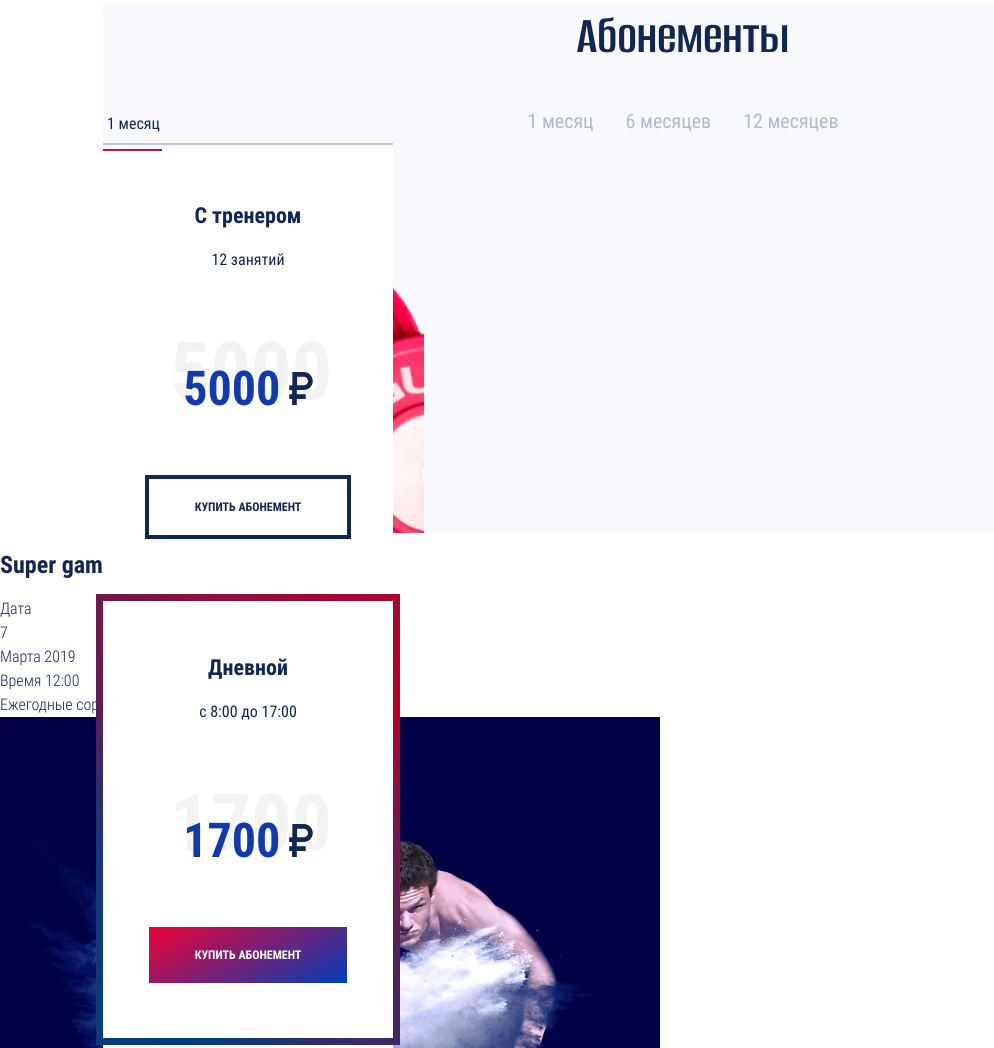
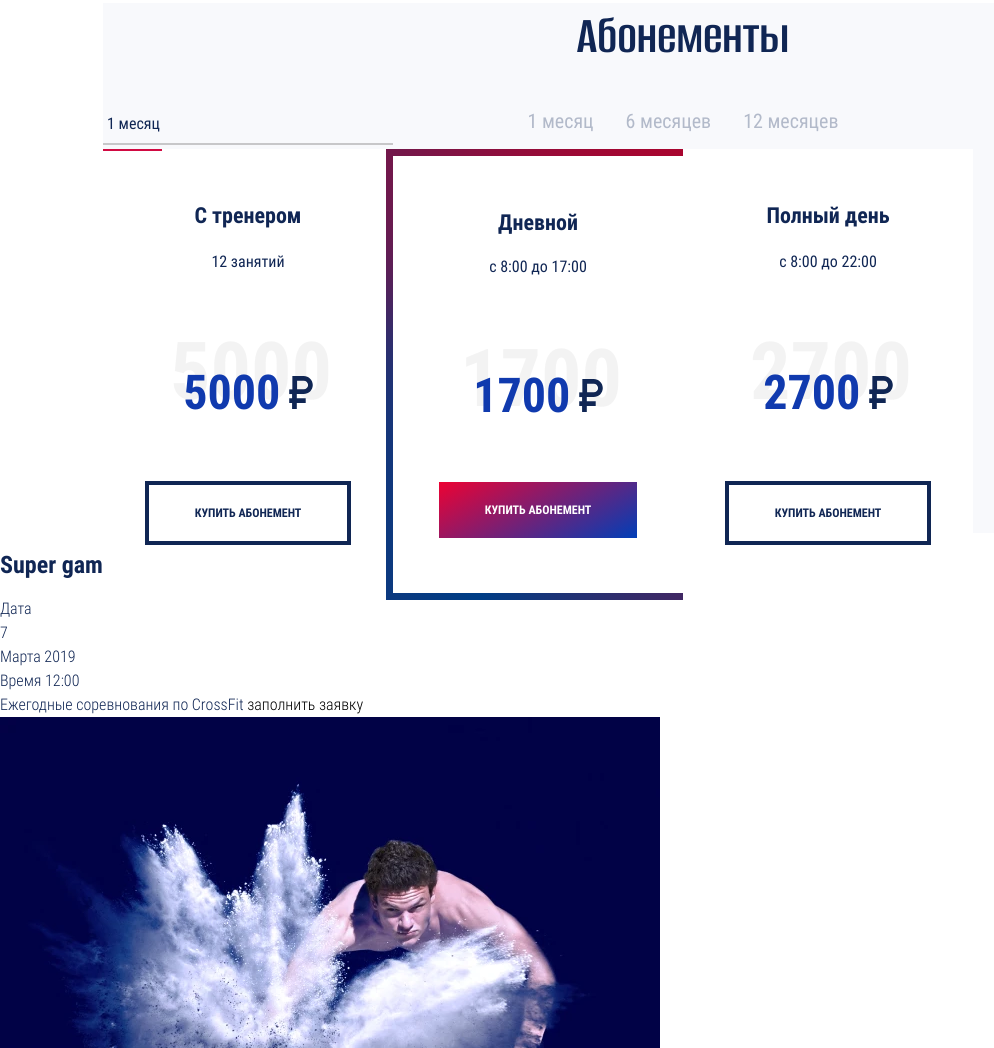
Before and after one commit to evgeniy-kirilchik/fitness-2.0, a website: page source/index.html in a window 1280 px wide. Shown: the part 1431-2479 px from the top of the page, without its empty margins (0-994 px from the left). Drawn offline with nearby package versions, Linux system fonts and the light colour scheme; files that its build step writes are made by us from their sources; files whose address does not match are found by name.

Commit message:
правки

```diff
--- a/source/sass/blocks/tabs.scss
+++ b/source/sass/blocks/tabs.scss
@@ -230,6 +230,13 @@
 }
 
 @media screen and (min-width: $vp-1200) {
+
+  .tabs__element-list {
+    display: flex;
+    flex-direction: row;
+    justify-content: space-between;
+  }
+
   .tabs__control {
     font-size: 20px;
     line-height: 30px;
```
Also changed, not shown: build/css/style.css, build/css/style.min.css, 1 other file.
